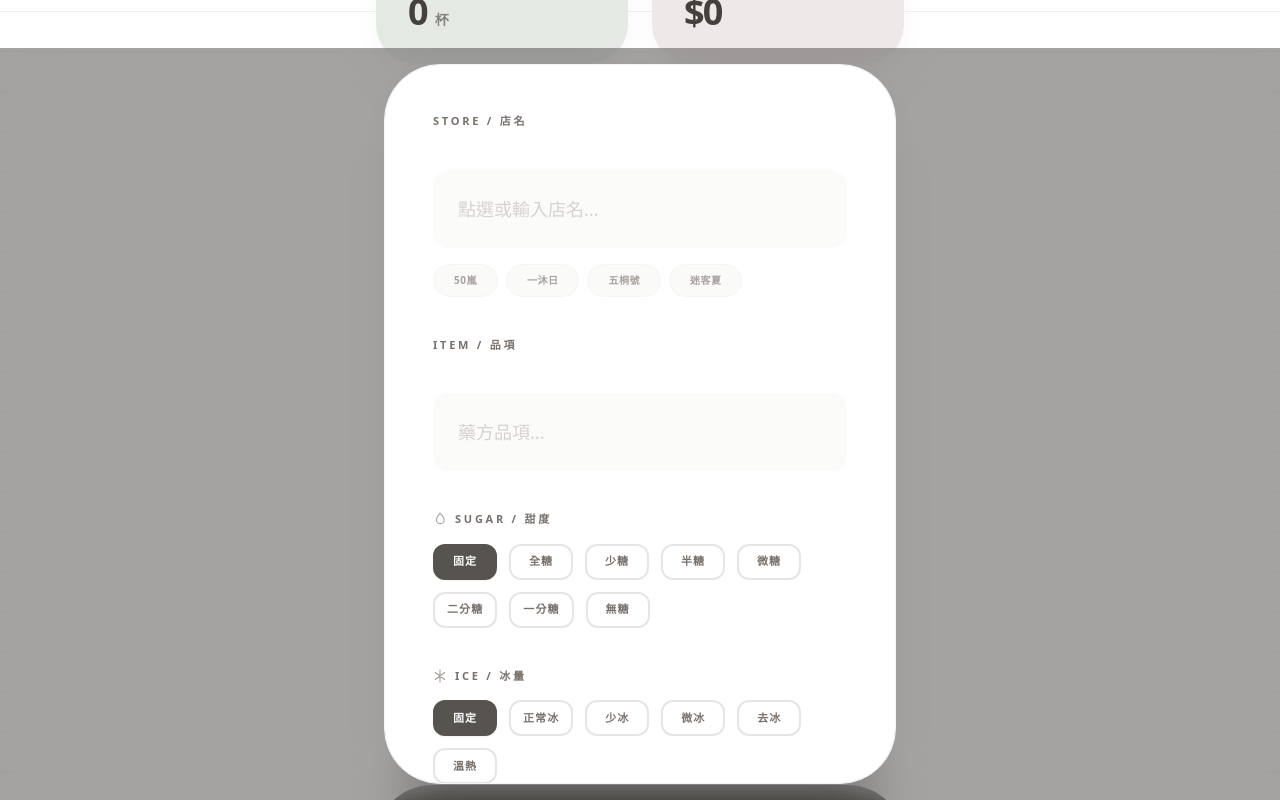
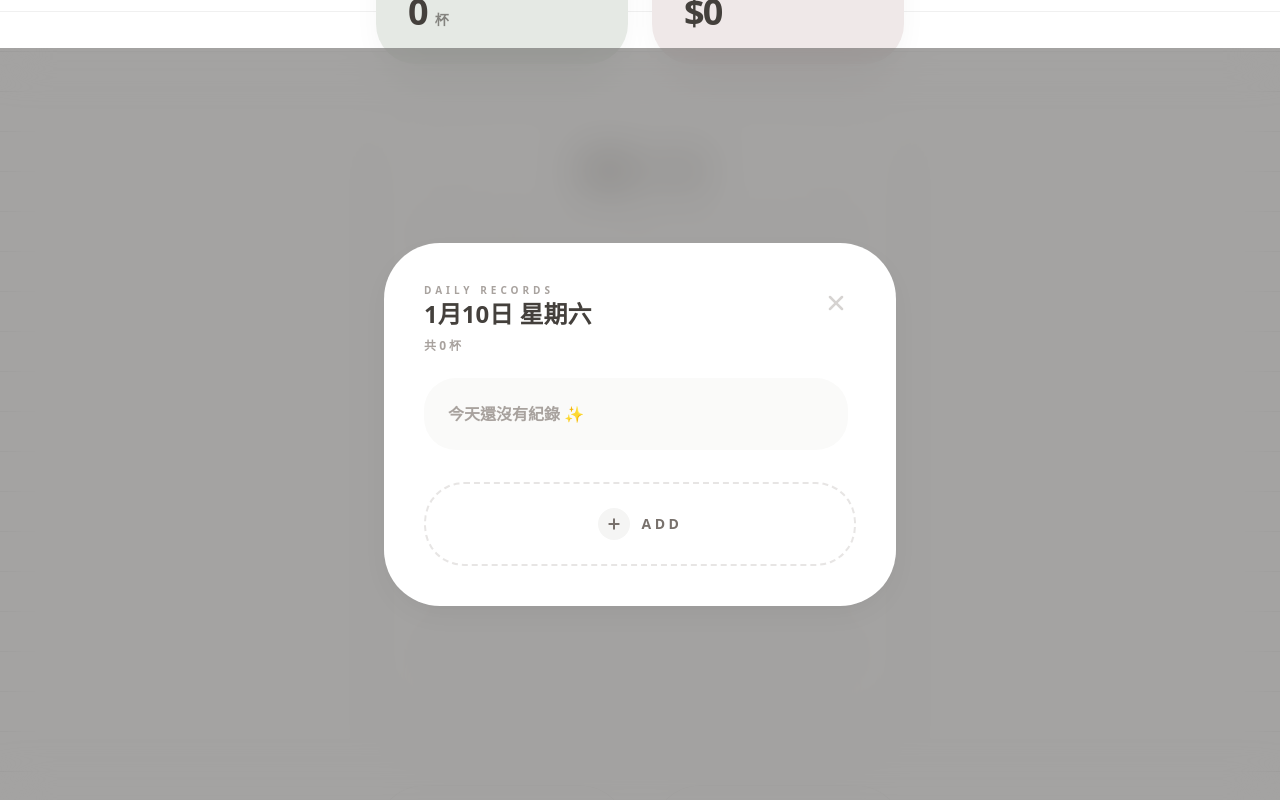
Before and after one commit to yichenn98/pro-drink-tracker, a React (Vite) app: page / in a window 1280 px wide. Both pictures are taken after a click on the button "10". Shown: the part 709-1509 px from the top of the page. Built offline with nearby package versions, Linux system fonts and the light colour scheme.

Commit message:
Update App.tsx

```diff
--- a/App.tsx
+++ b/App.tsx
@@ -65,7 +65,7 @@ const IceIcon = () => (
 
 
 
-const DEFAULT_SHOPS = ['50嵐', '一沐日', '五桐號', '迷客夏'];
+const DEFAULT_SHOPS = ['50嵐', '一沐日', '五桐號', '迷客夏', '珍煮丹'];
 
 type DetailType = 'MONTHLY_DOSE' | 'MONTHLY_FEE' | 'ANNUAL_DOSE' | 'ANNUAL_FEE';
 
@@ -84,6 +84,8 @@ const App: React.FC = () => {
   const [selectedDate, setSelectedDate] = useState<string | null>(getFormattedDate(new Date()));
   const [isFormOpen, setIsFormOpen] = useState(false);
   const [analyticsType, setAnalyticsType] = useState<'shop' | 'item' | null>(null);
+  const [isDayOpen, setIsDayOpen] = useState(false);
+
 
   // ✅ 新增：四格明細的彈窗狀態
   const [detailType, setDetailType] = useState<DetailType | null>(null);
@@ -136,14 +138,7 @@ const App: React.FC = () => {
 
   const handleDateClick = (dateStr: string) => {
   setSelectedDate(dateStr);
-  const dayRecs = getRecordsForDate(dateStr);
-
-  // ✅ 只有「完全沒紀錄」才自動開新增
-  if (dayRecs.length === 0) {
-    setIsFormOpen(true);
-  } else {
-    setIsFormOpen(false); // 可選：確保不會維持開著
-  }
+  setIsDayOpen(true);
 };
 
 
@@ -289,77 +284,6 @@ const App: React.FC = () => {
         </div>
       </section>
 
-           {/* 診斷詳情 */}
-      {selectedDate && (
-        <div className="animate-in slide-in-from-bottom-8 duration-700 space-y-8">
-          <div className="bg-stone-700 p-10 rounded-[3.5rem] card-shadow text-white relative overflow-hidden">
-            <p className="text-[10px] font-bold tracking-[0.5em] uppercase opacity-50 mb-2">
-              Clinical Diagnostic
-            </p>
-            <h4 className="text-3xl font-black tracking-tight">
-              {new Date(parseDateString(selectedDate)).toLocaleDateString('zh-TW', {
-                month: 'long',
-                day: 'numeric',
-                weekday: 'long'
-              })}
-            </h4>
-          </div>
-
-          <div className="space-y-6">
-            {getRecordsForDate(selectedDate).map((r, i) => (
-              <div
-                key={r.id}
-                className="bg-stone-100 p-8 rounded-[3rem] card-shadow border border-stone-200 flex justify-between items-center group transition-all"
-              >
-                <div className="space-y-1.5 flex-1 pr-4">
-                  <p className="text-[10px] font-black text-stone-400 uppercase tracking-[0.25em]">
-                    Prescription {i + 1}
-                  </p>
-
-                  <h5 className="font-black text-stone-800 text-xl">
-                    {r.shop} {r.item}
-                  </h5>
-
-                 <p className="mt-2 text-xs font-bold text-stone-400 tracking-wide">
-                   {r.sweetness} / {r.ice}
-                </p>
-               </div>
-                <div className="flex items-center space-x-4">
-                  <span className="text-3xl font-black text-stone-700 tracking-tighter">
-                    ${r.price}
-                  </span>
-                  <button
-                    onClick={(e) => {
-                      e.stopPropagation();
-                      removeRecord(r.id);
-                    }}
-                    className="p-3 text-stone-200 hover:text-rose-400 transition-colors"
-                  >
-                    <Icons.Trash />
-                  </button>
-                </div>
-              </div>
-            ))}
-
-            {/* ✅ 有紀錄時才顯示「新增」按鈕 */}
-            {getRecordsForDate(selectedDate).length > 0 && (
-              <button
-                onClick={() => setIsFormOpen(true)}
-                className="w-full py-10 border-2 border-dashed border-stone-200 rounded-[3rem] text-stone-400 flex items-center justify-center space-x-4 hover:border-stone-400 hover:text-stone-700 transition-all bg-white/40"
-              >
-                <div className="p-3 rounded-full bg-stone-100">
-                  <Icons.Plus />
-                </div>
-                <span className="font-black text-sm tracking-[0.3em] uppercase">
-                  Add Prescription
-
-                </span>
-              </button>
-            )}
-          </div>
-        </div>
-      )}
-
       {/* 底部按鈕區 */}
       <section className="grid grid-cols-2 gap-6">
         <button onClick={() => setAnalyticsType('shop')} className="bg-white p-8 rounded-[3rem] card-shadow border border-stone-100 space-y-3 text-left transition-all active:scale-95">
@@ -443,6 +367,86 @@ const App: React.FC = () => {
           </div>
         </div>
       )}
+{/* ✅ 彈出視窗：當天紀錄 */}
+{isDayOpen && selectedDate && (
+  <div className="fixed inset-0 z-50 flex items-end sm:items-center justify-center bg-stone-900/40 backdrop-blur-xl p-0 sm:p-8">
+    <div className="w-full max-w-lg bg-white rounded-t-[3.5rem] sm:rounded-[3.5rem] p-10 card-shadow max-h-[80vh] flex flex-col animate-in zoom-in duration-200">
+      {/* Header */}
+      <div className="flex justify-between items-start mb-6 shrink-0">
+        <div className="pr-4">
+          <p className="text-[10px] font-black text-stone-400 uppercase tracking-[0.4em]">Daily Records</p>
+          <h3 className="text-2xl font-black text-stone-700">
+            {new Date(parseDateString(selectedDate)).toLocaleDateString('zh-TW', {
+              month: 'long',
+              day: 'numeric',
+              weekday: 'long'
+            })}
+          </h3>
+          <p className="text-xs font-bold text-stone-400 mt-2">
+            共 {getRecordsForDate(selectedDate).length} 杯
+          </p>
+        </div>
+
+        <button
+          onClick={() => setIsDayOpen(false)}
+          className="p-2 text-stone-300"
+          aria-label="Close"
+        >
+          <Icons.Close />
+        </button>
+      </div>
+
+      {/* Body */}
+      <div className="flex-1 overflow-y-auto custom-scrollbar space-y-4 pr-2 pb-2">
+        {getRecordsForDate(selectedDate).length === 0 ? (
+          <div className="p-6 bg-stone-50 rounded-[2rem] text-stone-400 font-bold">
+            今天還沒有紀錄 ✨
+          </div>
+        ) : (
+          getRecordsForDate(selectedDate).map((r, i) => (
+            <div key={r.id} className="bg-stone-50 p-6 rounded-[2rem] flex justify-between items-center">
+              <div className="space-y-1 pr-4">
+                <p className="text-[10px] font-black text-stone-400 uppercase tracking-[0.25em]">
+                  Prescription {i + 1}
+                </p>
+                <p className="font-black text-stone-700">
+                  {r.shop} {r.item}
+                </p>
+                <p className="text-xs font-bold text-stone-400">
+                  {r.sweetness} / {r.ice}
+                </p>
+              </div>
+
+              <div className="flex items-center gap-3">
+                <span className="font-black text-stone-700">${Number(r.price) || 0}</span>
+                <button
+                  onClick={() => removeRecord(r.id)}
+                  className="p-2 text-stone-300 hover:text-rose-400 transition-colors"
+                  aria-label="Delete"
+                >
+                  <Icons.Trash />
+                </button>
+              </div>
+            </div>
+          ))
+        )}
+      </div>
+
+      {/* Footer actions */}
+      <div className="pt-6">
+        <button
+          onClick={() => setIsFormOpen(true)}
+          className="w-full py-6 border-2 border-dashed border-stone-200 rounded-[2.5rem] text-stone-500 flex items-center justify-center gap-3 hover:border-stone-400 hover:text-stone-700 transition-all bg-white"
+        >
+          <span className="p-2 rounded-full bg-stone-100">
+            <Icons.Plus />
+          </span>
+          <span className="font-black text-sm tracking-[0.25em] uppercase">Add</span>
+        </button>
+      </div>
+    </div>
+  </div>
+)}
 
       <footer className="pt-12 text-center">
         <p className="text-[10px] text-stone-400 uppercase tracking-[0.6em] font-black">Tea Addiction Clinic &copy; 2026</p>
```
